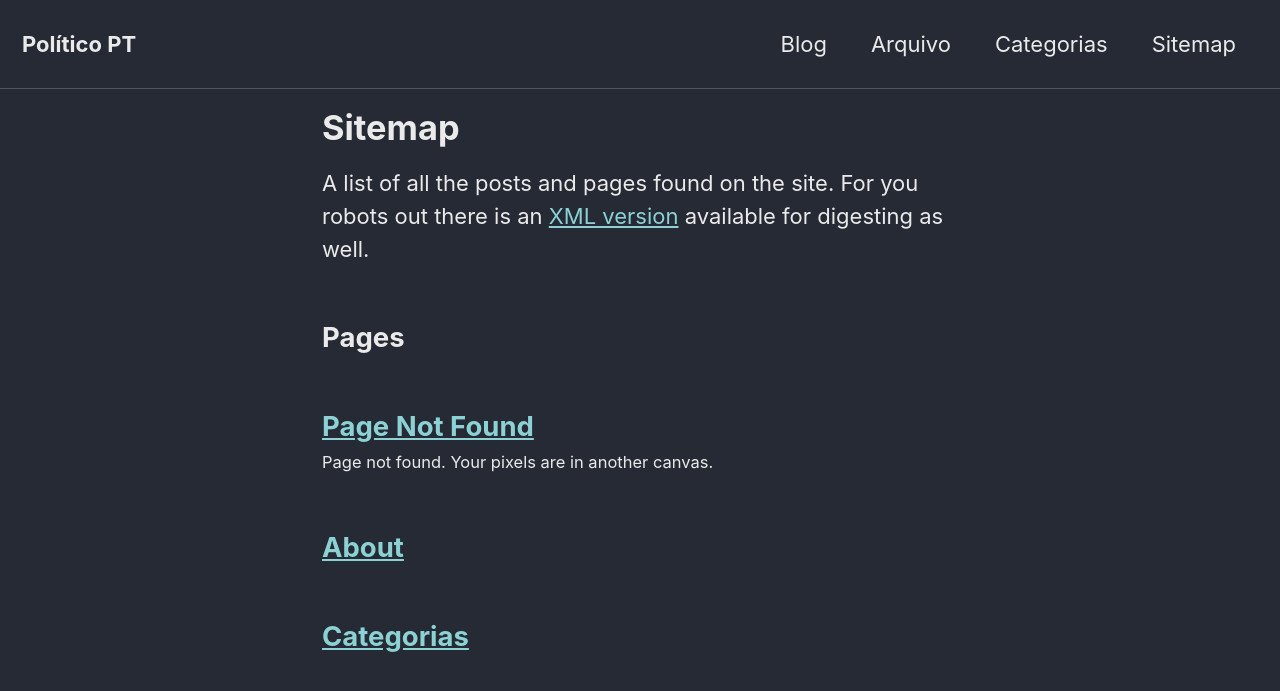
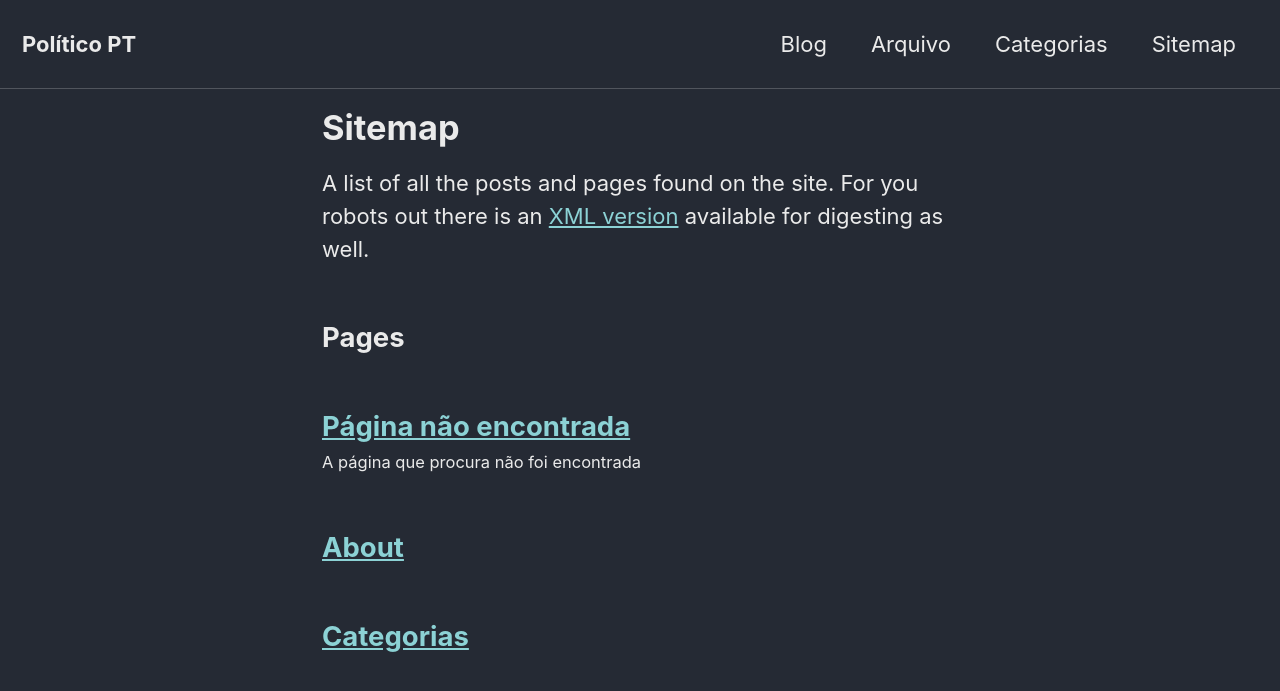
Before and after one commit to RKnoxPT/PoliticoPT, a Jekyll site: the page built from _pages/sitemap.md, in a window 1280 px wide and 900 px high. Shown: the top 691 px of the window. Built offline with Jekyll 4.4.1, drawn with Linux system fonts in a browser that asks for light colours; cached includes are drawn as plain includes.

Commit message:
Update 404.md

```diff
--- a/_pages/404.md
+++ b/_pages/404.md
@@ -1,8 +1,8 @@
 ---
-title: "Page Not Found"
-excerpt: "Page not found. Your pixels are in another canvas."
+title: "Página não encontrada"
+excerpt: "A página que procura não foi encontrada"
 sitemap: false
 permalink: /404.html
 ---
 
-Sorry, but the page you were trying to view does not exist --- perhaps you can try searching for it below.
+Desculpe, mas não foi possível encontrar a página que procurava.
```
